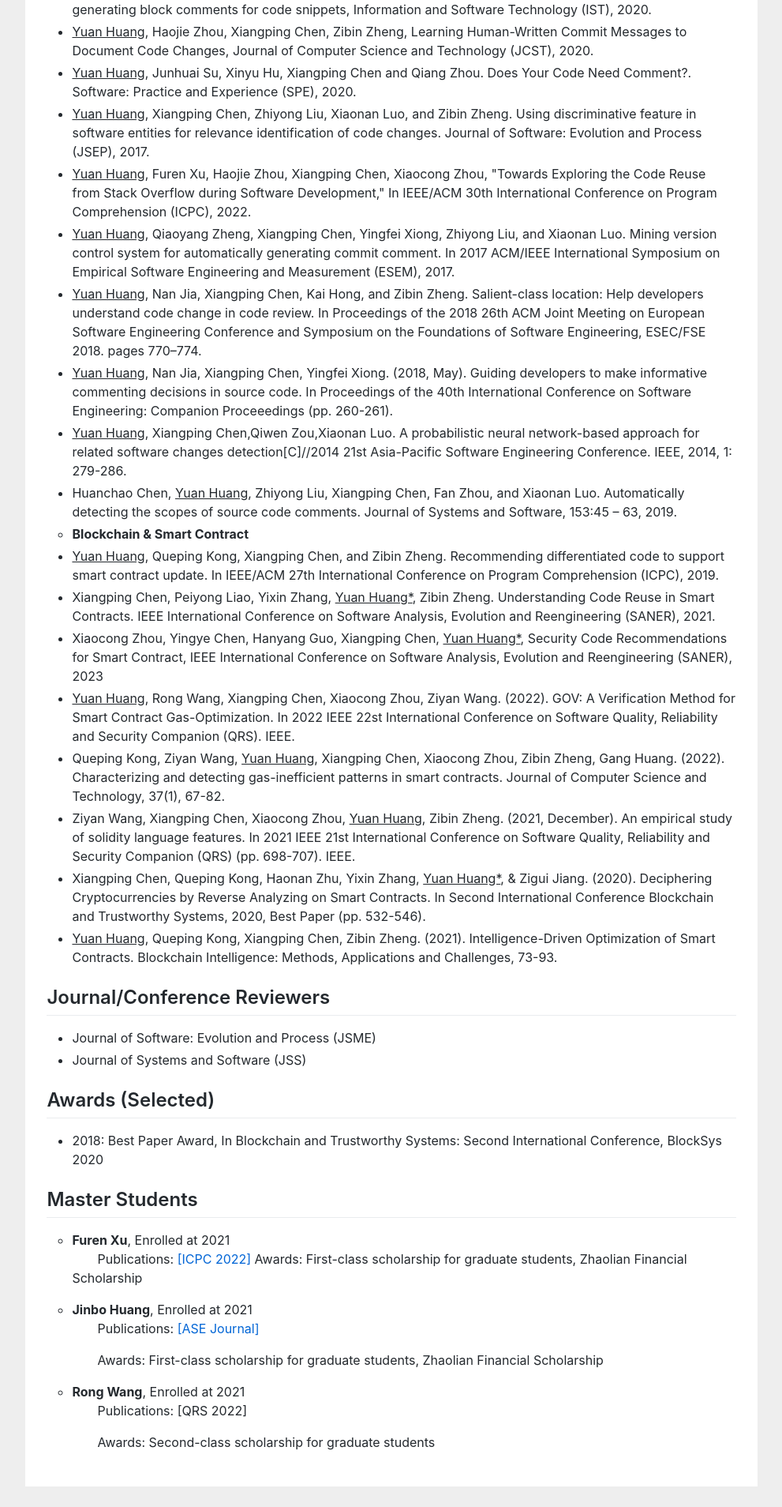
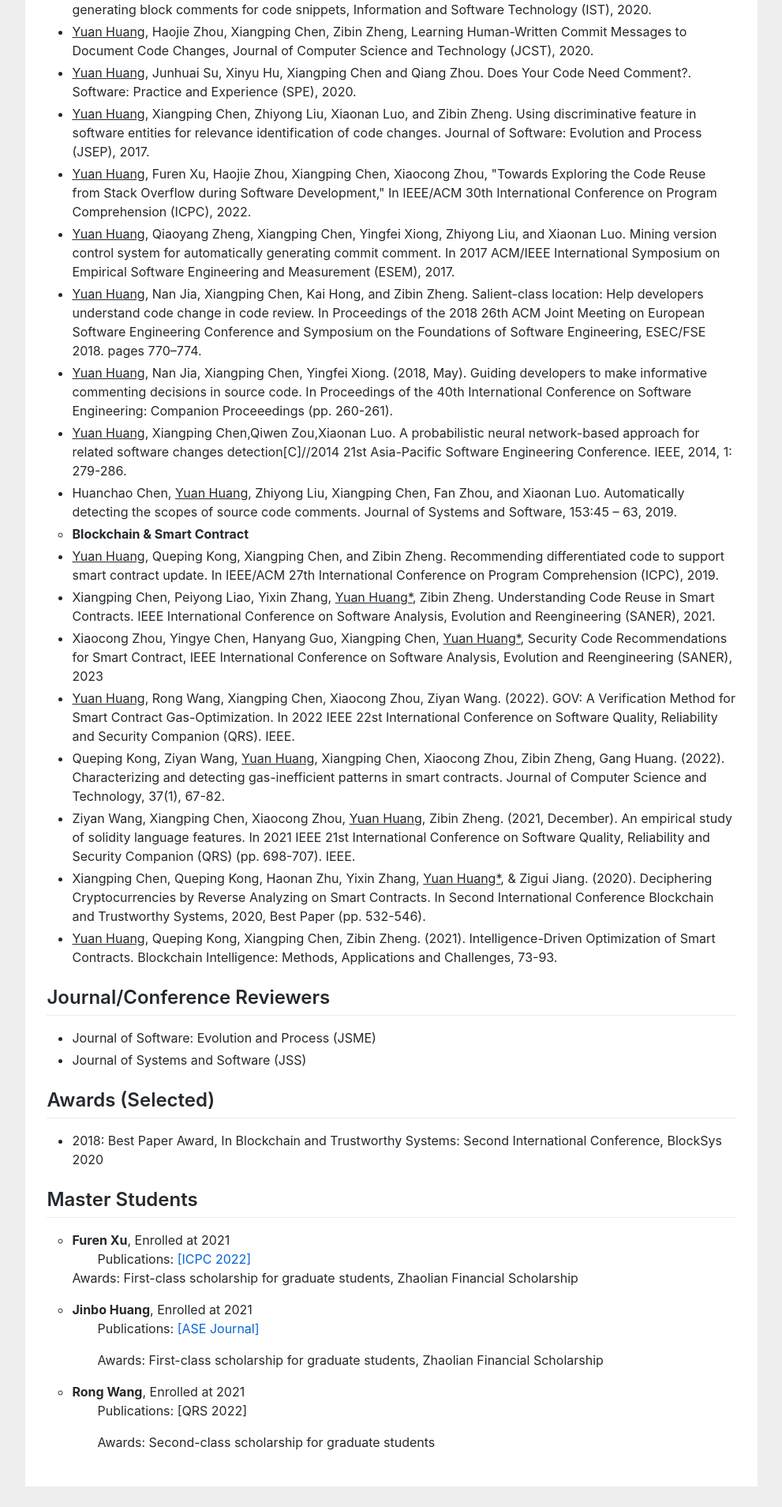
Before and after one commit to huangyuan-hy/huangyuan-hy.github.io, a Jekyll site: the page index.html, which Jekyll copies as it is, in a window 1280 px wide. Shown: the part 1263-3171 px from the top of the page at 79% size, without its empty margins (144-1135 px from the left). Built offline with Jekyll 4.4.1, drawn with Linux system fonts in a browser that asks for light colours.

Commit message:
Update index.html

```diff
--- a/index.html
+++ b/index.html
@@ -155,7 +155,7 @@ gtag('config', 'UA-158965281-1');
 				<ul>
 
 <li type="circle"><b>Furen Xu</b>, Enrolled at 2021</li>
-    <p style="text-indent:2em;">Publications: <a href="https://dl.acm.org/doi/abs/10.1145/3524610.3527923">[ICPC 2022]</a>
+    <p style="text-indent:2em;">Publications: <a href="https://dl.acm.org/doi/abs/10.1145/3524610.3527923">[ICPC 2022]</a><br>
 	    Awards: First-class scholarship for graduate students, Zhaolian Financial Scholarship</p>
 
 <li type="circle"><b>Jinbo Huang</b>, Enrolled at 2021</li>
```
